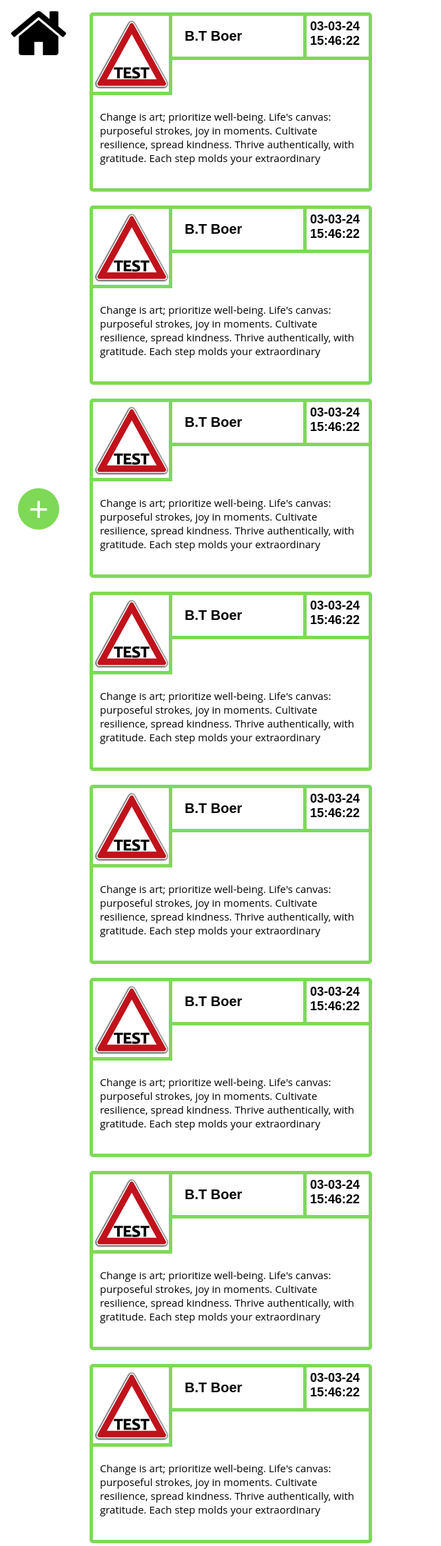
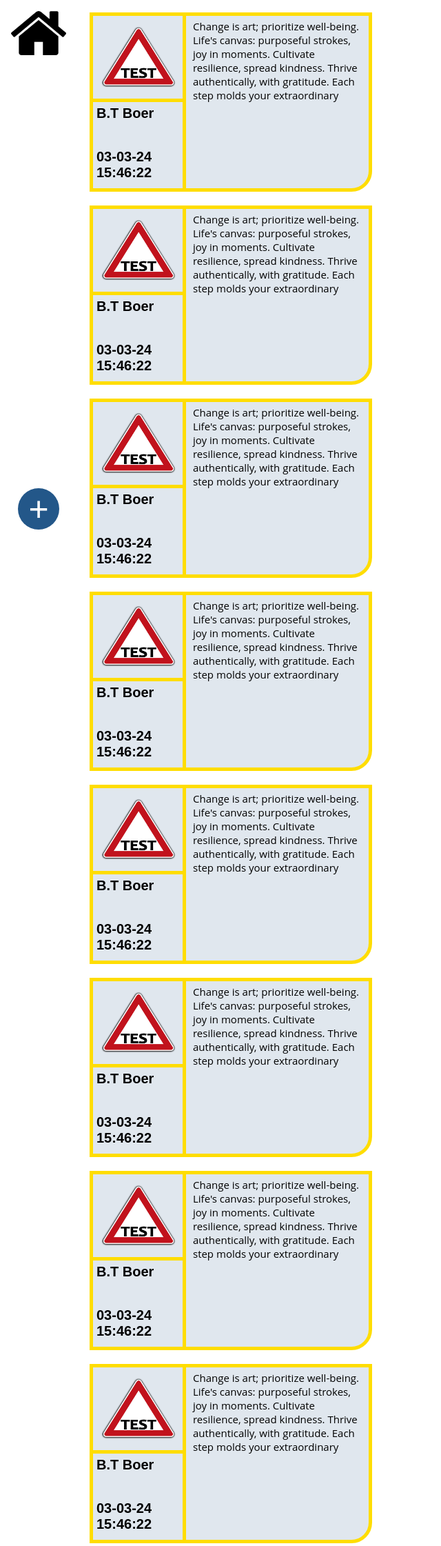
Before and after one commit to 589180/GastenBoek, a PHP site: page / in a window 768 px wide. Shown: the top 2242 px of the page at 69% size, without its empty margins (0-640 px from the left). Run offline with PHP 8.4, Linux system fonts and the light colour scheme.

Commit message:
Berichten Pagina Responsive

```diff
--- a/gast.css
+++ b/gast.css
@@ -1,46 +1,47 @@
-
-.Bericht {  display: grid;
-    grid-template-columns: 1fr 0fr 2fr 1fr;
-    grid-template-rows: -3fr 0.2fr 0.2fr 2fr;
+.Bericht {
+    display: grid;
+    grid-template-columns: 1fr 1fr 1fr 1fr;
+    grid-template-rows: 1fr 1fr 1fr 1fr;
     grid-auto-columns: 1fr;
     grid-auto-rows: 1fr;
     gap: 0px 0px;
     grid-auto-flow: row;
     grid-template-areas:
-      "Image Image name Date"
-      "Image Image name Date"
-      "Message Message Message Message"
-      "Message Message Message Message";
+      "Image Message Message Message"
+      "Image Message Message Message"
+      "Name Message Message Message"
+      "Date Message Message Message";
     width: 400px;
     margin: 10px;
     height: 250px;
-    border-color: #7ED957;
+    border-color: #ffdd00;
     border-style: solid;
-    border-radius: 5px;
+    border-radius: 0 0 30px 0; /* Only the right bottom corner is rounded */
     border-width: 5px;
+    background-color: #23588924;
 }
 
 .Image { grid-area: Image;
-    border-color: #7ED957;
     border-style: solid;
     border-width: 5px;
-    border-right: 5px solid #7ED957;
+    border-right: 5px solid #ffdd00;
     border-top: none;
-    border-bottom: 5px solid #7ED957;
+    border-bottom: 5px solid #ffdd00;
     border-left: none;
+    padding: 10px
 }
 
 .Date { grid-area: Date;
-    font-size: 15px;
-    font-weight: bold;
+    padding: 10px
 }
 
 .Message { grid-area: Message;
-    margin: 10px;
     font-size: 15px;
     font-family: 'Open Sans', sans-serif;
     max-width: 370px;
     word-wrap: break-word;
+    margin-top: -2%;
+    padding: 10px;
 }
 
 .example::-webkit-scrollbar {
@@ -49,6 +50,7 @@
 
 body {
     font-family: 'Oswald', sans-serif;
+    background-color: white ;
 }
 h1, h2, h3 {
     font-family: 'Oswald', sans-serif;
@@ -57,7 +59,7 @@ h1, h2, h3 {
     margin-bottom: 2rem;
     width: 60px;
     height: 60px;
-    background-color: #7ED957;
+    background-color: #235789;
     color: white;
     border-radius: 50%;
     display: flex;
@@ -232,44 +234,38 @@ button[type="submit"] {
 }
 
 #BerichtImg {
-    height: 110px;
-    width: 110px;
+    max-width: 110px; /* Set maximum width */
+    max-height: 110px; /* Set maximum height */
+    width: auto; /* Allow width to adjust automatically */
+    height: auto; /* Allow height to adjust automatically */
 }
 
 .Image {
-    height: 110px;
-    width: 110px;
+    max-width: 110px; /* Set maximum width */
+    max-height: 110px; /* Set maximum height */
+    width: auto; /* Allow width to adjust automatically */
+    height: auto; /* Allow height to adjust automatically */
 }
 
 .name {
-display: flex;
-justify-content: space-between;
-align-self: center;
+
 font-size: 20px;
+padding: 5px;
 font-weight: bold;
-border-color: #7ED957;
-border-style: solid;
-border-width: 5px;
-border-right: none;
+border-right: 5px solid #ffdd00;
+border-left: none;
 border-top: none;
-border-bottom: 5px solid #7ED957;
-border-left: none;
-padding: 18px
+border-bottom: none;
 }
 
 .date {
-    font-size: 18px;
+    font-size: 20px;
     padding: 5px;
     font-weight: bold;
-    justify-content: right;
-    align-items: right;
-    border-color: #7ED957;
-    border-style: solid;
-    border-width: 5px;
-    border-right: none;
+    border-right: 5px solid #ffdd00;
+    border-left: none;
     border-top: none;
-    border-bottom: 5px solid #7ED957;
-    border-left: 5px solid #7ED957;
+    border-bottom: none;
 }
 
 .plusIcon {
```
Also changed, not shown: other parts of gast.css (+46 -37 lines), styles.css (+10 -100 lines), uploads/Target_logo.svg.png (added). Lines whose indentation alone changed are shown as unchanged.
